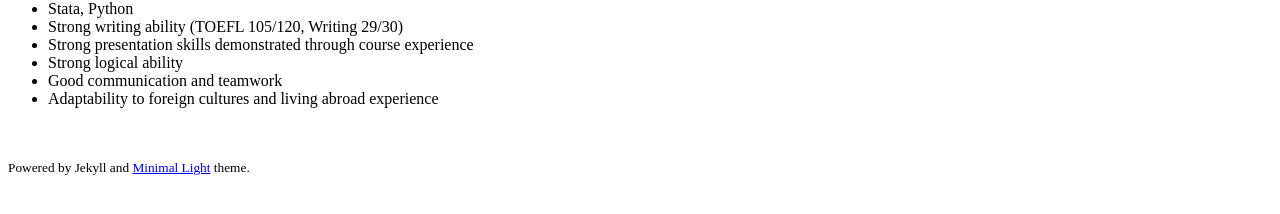
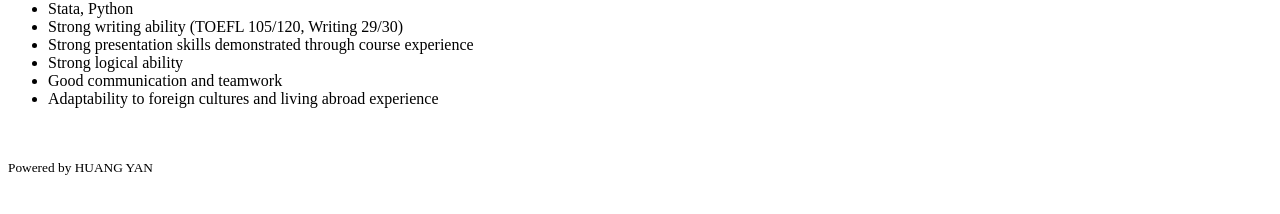
Before and after one commit to huangyan211/HuangYan, a Jekyll site: the page built from index.md, in a window 1280 px wide and 900 px high, scrolled down 3051 px. Shown: the part 646-860 px from the top of the window. Built offline with Jekyll 4.4.1, drawn with Linux system fonts in a browser that asks for light colours; nearby versions of some CDN libraries; a style sheet for code colours, icons or effects is not loaded; our own code applies the rules of GitHub Pages for plain Markdown files.

Commit message:
Update homepage.html

```diff
--- a/_layouts/homepage.html
+++ b/_layouts/homepage.html
@@ -52,7 +52,7 @@
 
       <br>
 
-      <p><small>Powered by Jekyll and <a href="https://github.com/yaoyao-liu/minimal-light" target="_blank" rel="noopener">Minimal Light</a> theme.</small></p>
+      <p><small>Powered by HUANG YAN <small></p>
 
       </section>
       <footer>
```
